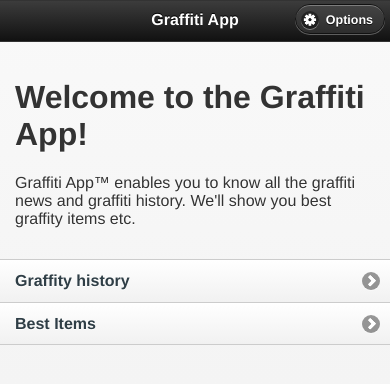
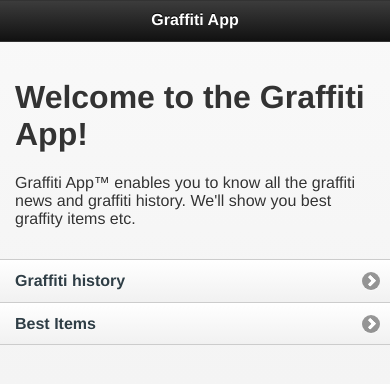
Before and after one commit to Zisteiro/Graffiti-App, a plain HTML site: page Graffiti App/index.html in a window 390 px wide. Drawn offline with Linux system fonts and the light colour scheme; some packages are replaced by stand-ins of ours.

```diff
--- a/Graffiti App/index.html
+++ b/Graffiti App/index.html
@@ -23,8 +23,8 @@
         <!--Header-->
         <div data-role="header">
   <h1>Graffiti App</h1>
-  <a href="index.html" data-icon="gear" class="ui-btn-right">Options</a>
-</div>
+
+             </div>
         <!--Content-->
         <div data-role="content">
             <h1>Welcome to the Graffiti App!</h1>
@@ -35,7 +35,7 @@
         <div class="nav">
             <ul data-role="listview">
                 <li>
-                    <a href="#page-ui-interaction" data-transition="slide">Graffity history</a>
+                    <a href="History.html" data-transition="slide">Graffiti history</a>
                 </li>
                 <li>
                     <a href="#page-location" data-transition="slide">Best Items</a>
@@ -45,5 +45,7 @@
 
     </div>
 
+
+
 </body>
 </html>
```
